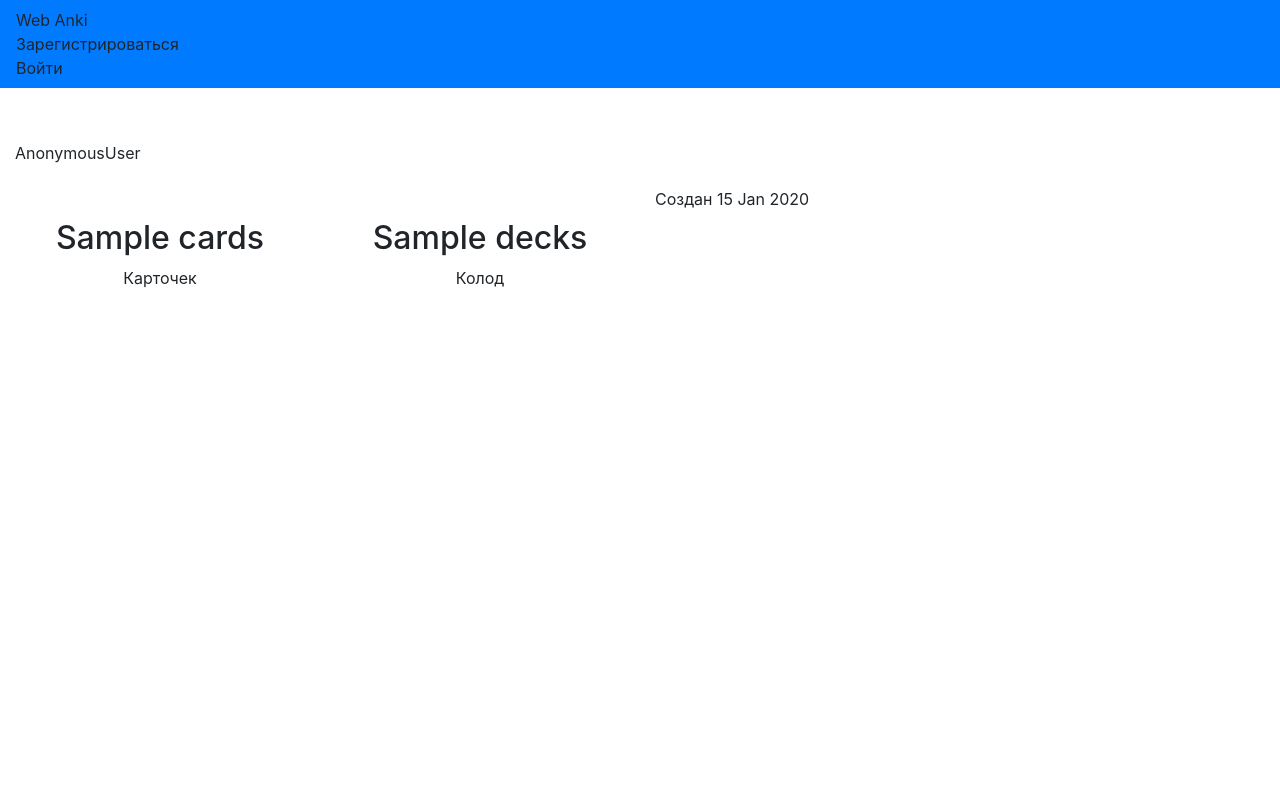
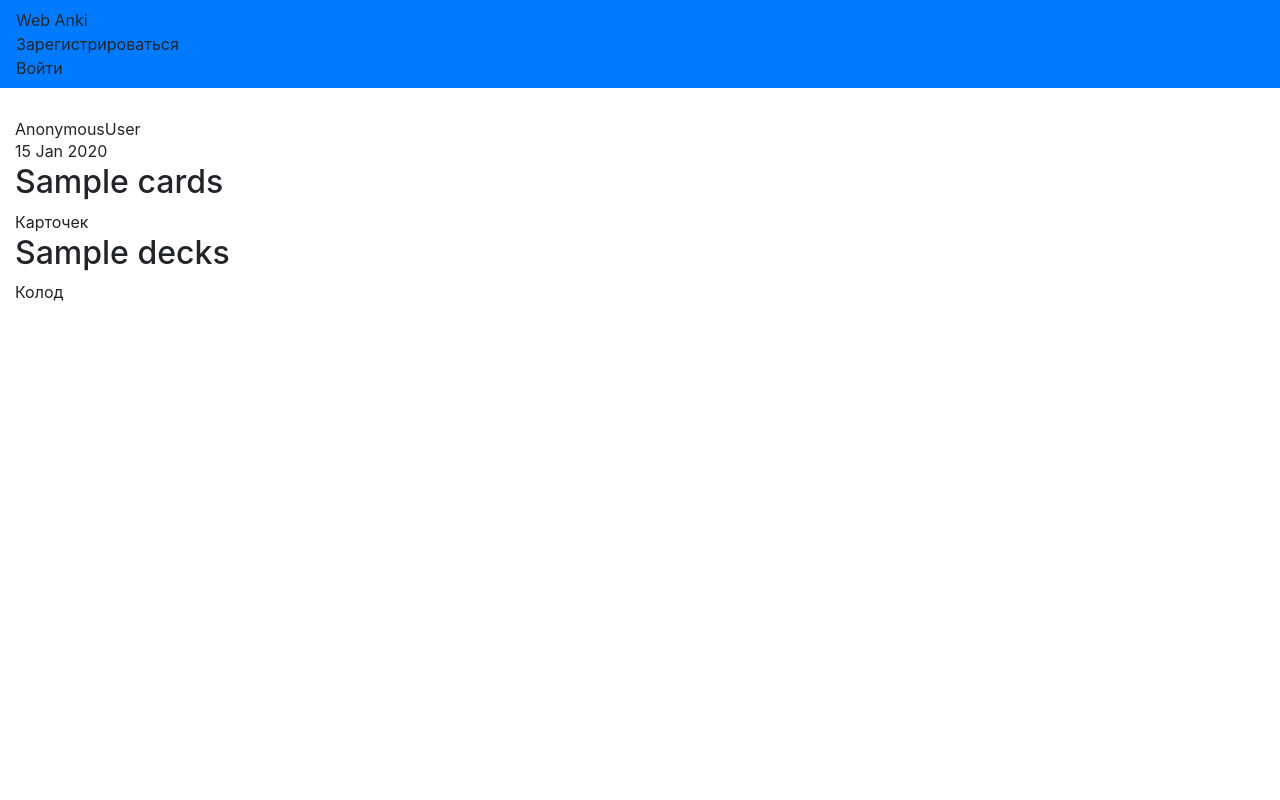
Before and after one commit to mym1chelle/anki_web, a Django app: template anki_web/templates/users/profile.html in a window 1280 px wide. Run offline with Django 4.2, Linux system fonts and the light colour scheme; the template is opened without the code that fills it: most values are stand-ins (such as "Sample title", 1, 10 or a date in 2020); some libraries are stand-ins or nearby versions.

Commit message:
Add new tailwind style

```diff
--- a/anki_web/templates/base.html
+++ b/anki_web/templates/base.html
@@ -14,7 +14,7 @@
   <title>Title</title>
 </head>
 
-<body class="d-flex flex-column min-vh-100">
+<body class="t-d-flex t-flex-column t-min-vh-100">
   <nav class="navbar navbar-expand-lg navbar-dark bg-primary mb-3">
     <ul class="t-flex t-list-none t-p-0 t-m-0 t-items-center t-gap-2 t-justify-between t-w-full">
       <li class="">
@@ -76,7 +76,7 @@
     </div>
   </div>
   <div class="container wrapper flex-grow-1">
-    <h1 class="my-4">
+    <h1 class="t-mb-5">
       {% block title %}
       {% endblock %}
     </h1>
--- a/anki_web/templates/decks/decks.html
+++ b/anki_web/templates/decks/decks.html
@@ -3,7 +3,7 @@
 {{ title }}
 {% endblock %}
 {% block content %}
-    <a class="nav-link" href="{% url 'decks:create' %}">Создать колоду</a>
+<a class="t-ml-3" href="{% url 'decks:create' %}">Создать колоду</a>
 <table class="table table-striped">
     <thead>
         <tr>
--- a/anki_web/templates/users/profile.html
+++ b/anki_web/templates/users/profile.html
@@ -3,32 +3,21 @@
 {{ user }}
 {% endblock %}
 {% block content %}
-<div class="row align-items-center flex-row-reverse">
-                    <div class="col-lg-6">
-                        <div class="about-text go-to">
-                            <div class="row about-list">
-                                <div class="col-md-6">
-                                    <div class="media">
-                                        <label>Создан</label>&nbsp;
-                                        <p>{{ date_joined | date:"d M Y" }}</p>
-                                    </div>
-                                </div>
-                            </div>
-                        </div>
-                    </div>
-                </div>
-                <div class="counter">
-                    <div class="row">
-                        <div class="col-6 col-lg-3">
-                            <div class="count-data text-center">
+<span class="t-text-xs">
+    {{ date_joined | date:"d M Y" }}
+</span>
+<div class="t-d-flex t-flex-column t-min-vh-100 t-pt-5">
+    <div class="t-flex t-list-none t-p-0 t-m-0 t-items-center t-gap-10">
+        <div class="t-flex-col">
+            <div class="">
                 <h6 class="count h2" data-to="500" data-speed="500">
                     <a href="{% url 'cards:all_cards'%}">{{ cards }}</a>
                 </h6>
                 <p class="m-0px font-w-600">Карточек</p>
             </div>
         </div>
-                        <div class="col-6 col-lg-3">
-                            <div class="count-data text-center">
+        <div class="t-flex-col">
+            <div class="">
                 <h6 class="count h2" data-to="150" data-speed="150">
                     <a href="{% url 'decks:decks'%}">{{ decks }}</a>
                 </h6>
```
Also changed, not shown: anki_web/templates/main_page.html (+9 -9 lines). Lines whose indentation alone changed are shown as unchanged.
